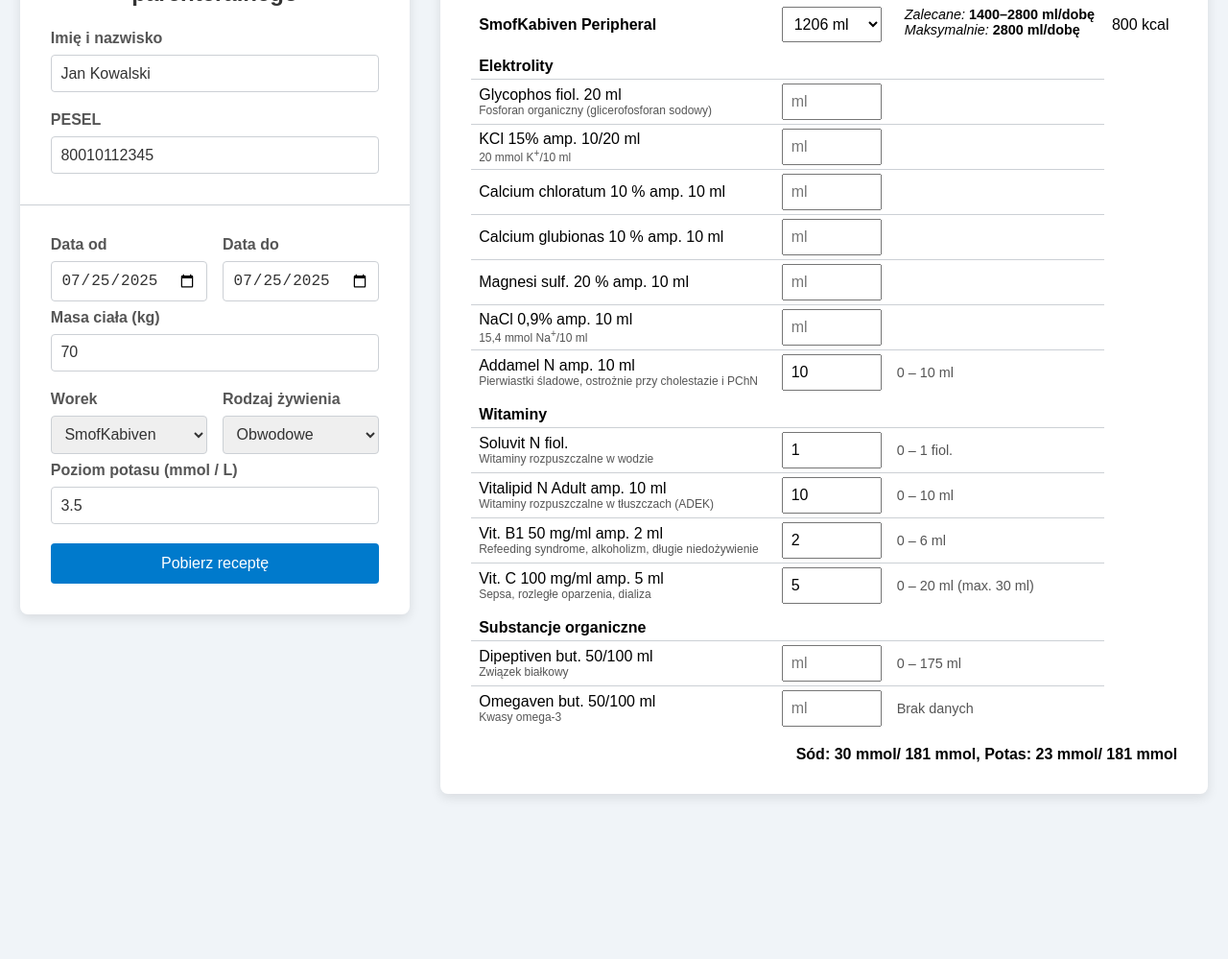
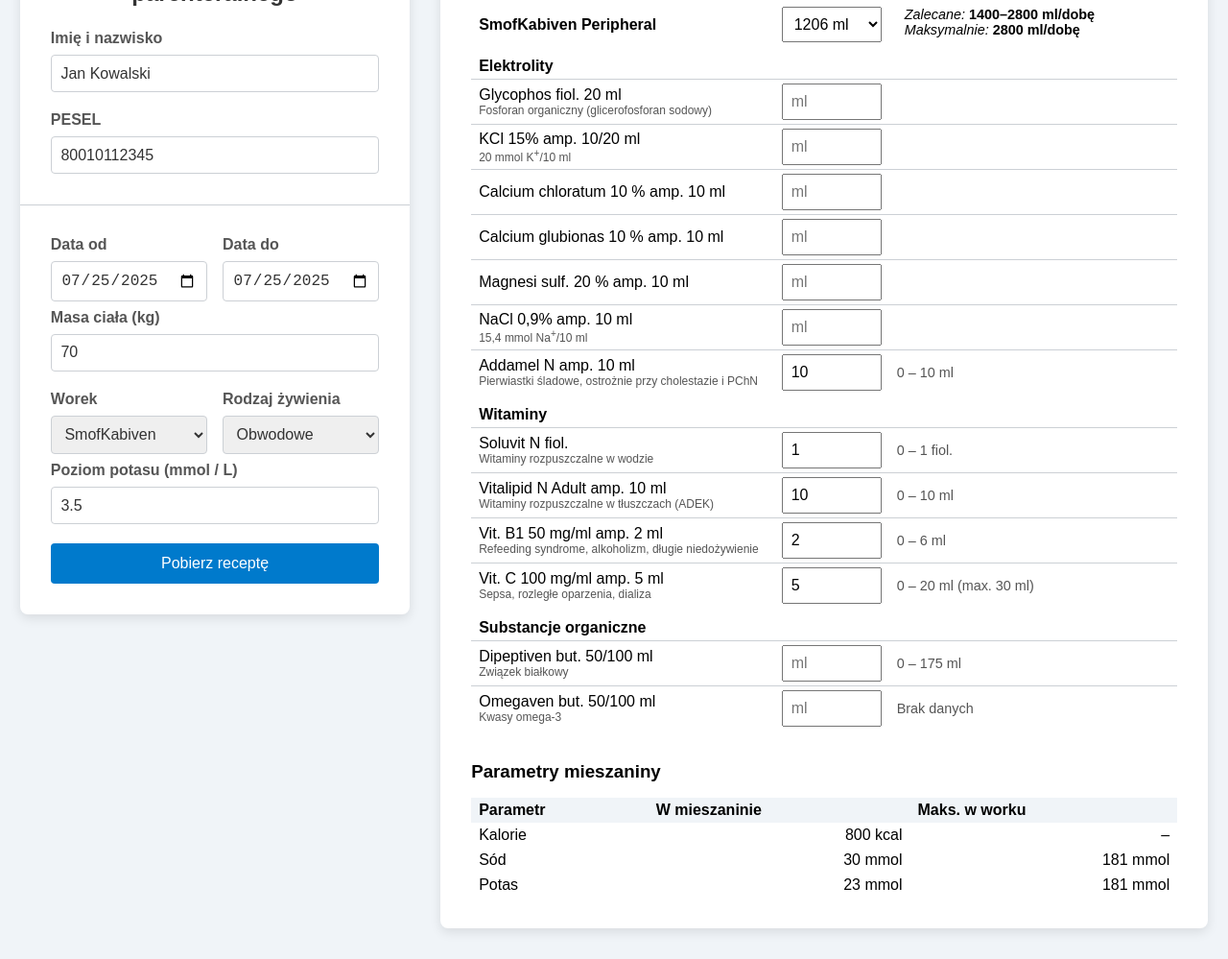
Before and after one commit to macpiek/parenteral_nutrition_generator, a plain HTML site: page index.html in a window 1280 px wide. Shown: the part 113-1112 px from the top of the page at 96% size. Before the commit the page ends 972 px from the top, so only its background shows below. Drawn offline with nearby package versions, Linux system fonts and the light colour scheme.

Commit message:
Improve mixture parameters section

```diff
--- a/index.html
+++ b/index.html
@@ -92,7 +92,6 @@
             <em>Zalecane: </em><strong><span id="reqMin">0</span>–<span id="reqMax">0</span> ml/dobę</strong><br>
             <em>Maksymalnie: </em><strong><span id="reqAbsMax">0</span> ml/dobę</strong>
           </td>
-          <td class="calories"><span id="bagCalories"></span> kcal</td>
         </tr>
 
         <!-- ───── ELEKTROLITY ───── -->
@@ -187,12 +186,34 @@
           <td class="range" id="rangeAdd8"></td>
         </tr>
       </table>
-      <p class="electrolyte-summary">
-        <strong>Sód:</strong> <span id="naTotal">0</span> mmol/
-        <span id="naMax">0</span> mmol,
-        <strong>Potas:</strong> <span id="kTotal">0</span> mmol/
-        <span id="kMax">0</span> mmol
-      </p>
+
+      <h3 class="mix-params-heading">Parametry mieszaniny</h3>
+      <table class="mix-params-table">
+        <thead>
+          <tr>
+            <th>Parametr</th>
+            <th>W mieszaninie</th>
+            <th>Maks. w worku</th>
+          </tr>
+        </thead>
+        <tbody>
+          <tr>
+            <td>Kalorie</td>
+            <td><span id="bagCalories"></span> kcal</td>
+            <td>&ndash;</td>
+          </tr>
+          <tr>
+            <td>Sód</td>
+            <td><span id="naTotal">0</span> mmol</td>
+            <td><span id="naMax">0</span> mmol</td>
+          </tr>
+          <tr>
+            <td>Potas</td>
+            <td><span id="kTotal">0</span> mmol</td>
+            <td><span id="kMax">0</span> mmol</td>
+          </tr>
+        </tbody>
+      </table>
     </div><!-- /extras -->
     <!-- ▲▲ 2. PRAWY KONTENER ▲▲ -->
   </div><!-- /wrapper -->
--- a/style.css
+++ b/style.css
@@ -29,6 +29,10 @@
   margin-bottom:1.5rem;
   color:#333;
   font-size:1.5rem;
+}
+
+.mix-params-heading{
+  margin:2rem 0 1rem;
 }
 
 /* Divider pod PESEL */
@@ -180,9 +184,21 @@
   white-space:nowrap;
 }
 
-/* podsumowanie elektrolitów */
-.electrolyte-summary{
+/* tabela parametrów mieszaniny */
+.mix-params-table{
+  width:100%;
+  border-collapse:collapse;
   margin-top:1rem;
+}
+.mix-params-table th,
+.mix-params-table td{
+  padding:0.25rem 0.5rem;
+}
+.mix-params-table th{
+  text-align:left;
+  background:#f0f4f8;
+}
+.mix-params-table td:nth-child(2),
+.mix-params-table td:nth-child(3){
   text-align:right;
-  font-weight:bold;
 }
```
